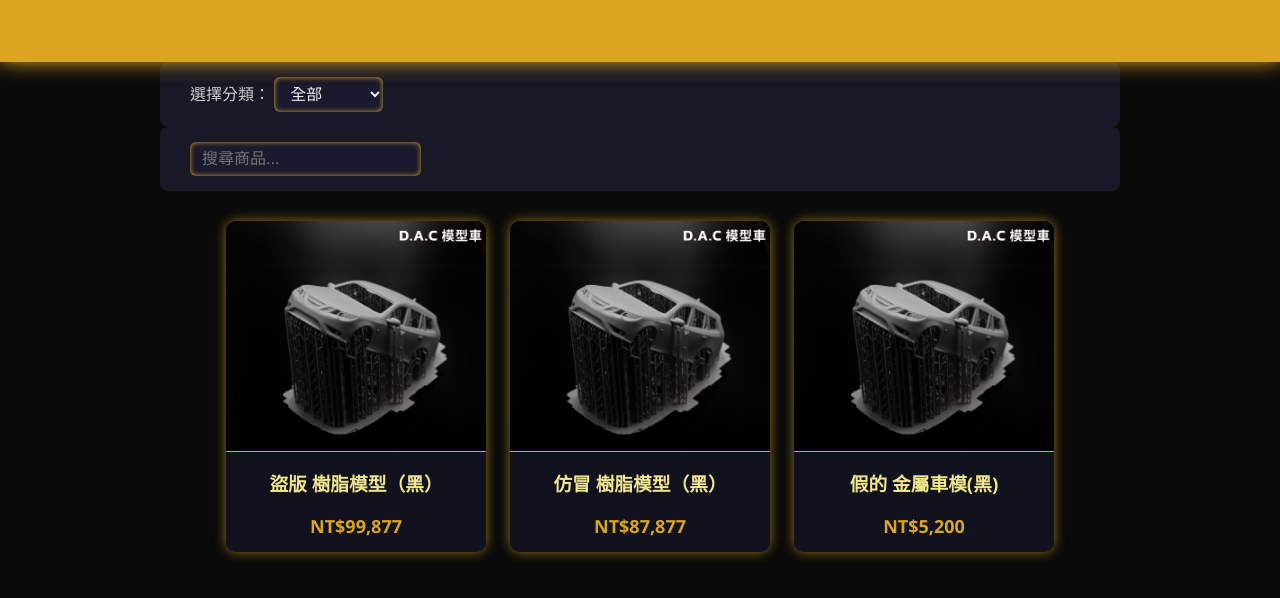
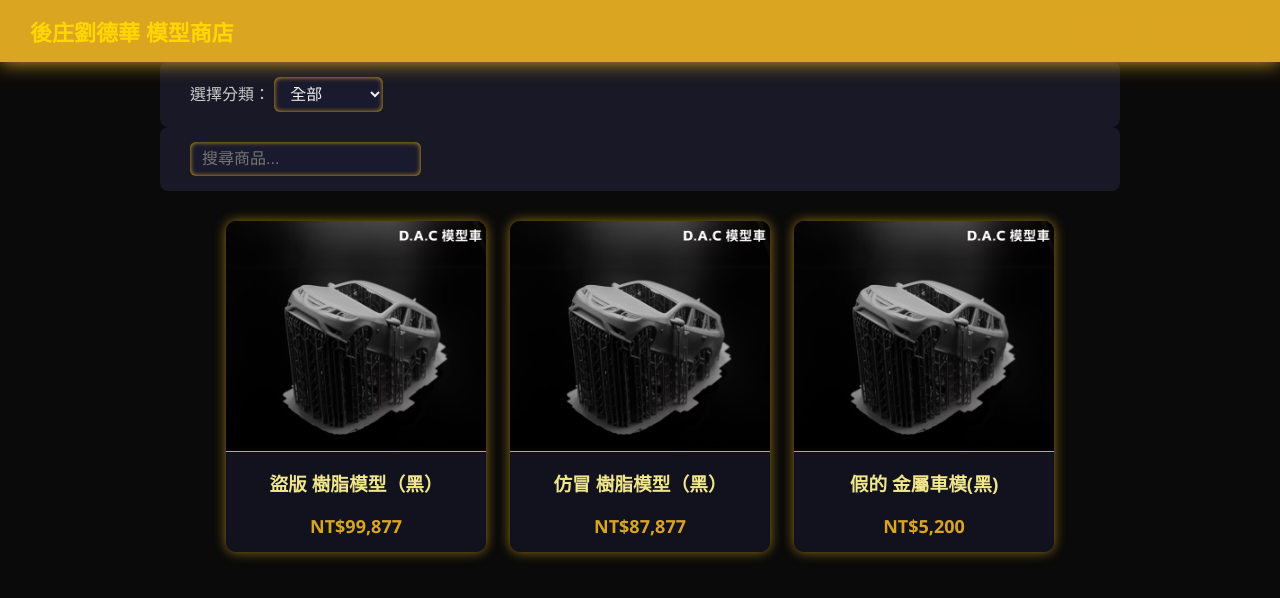
Before and after one commit to Shuyuxiang41/HZLDH-shop, a plain HTML site: page index.html in a window 1280 px wide. Drawn offline with Linux system fonts and the light colour scheme.

Commit message:
Update style.css

```diff
--- a/style.css
+++ b/style.css
@@ -57,7 +57,7 @@ a:active {
   text-decoration: underline;
 }
 .logo a {
-  color: #DAA520;
+  color: #ffd700;
   font-weight: 900;
   font-size: 22px;
   text-decoration: none;
```
